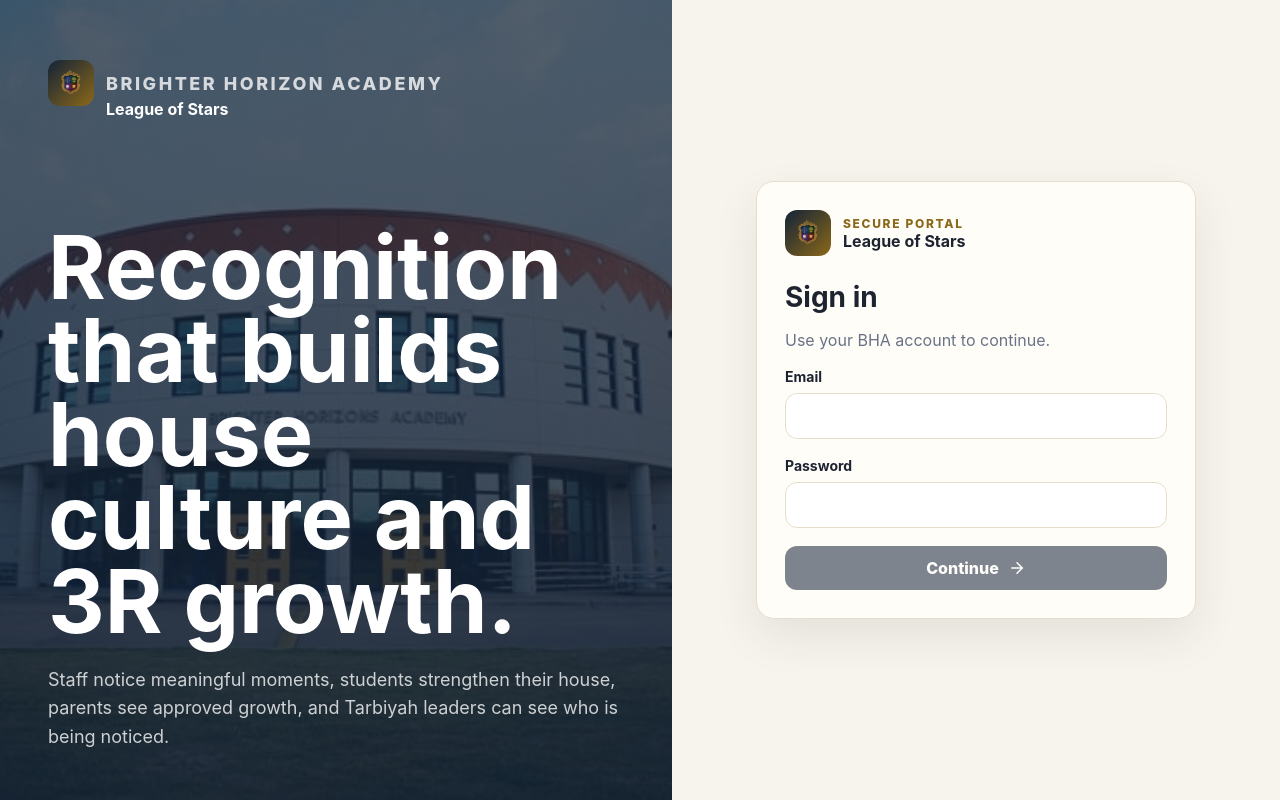
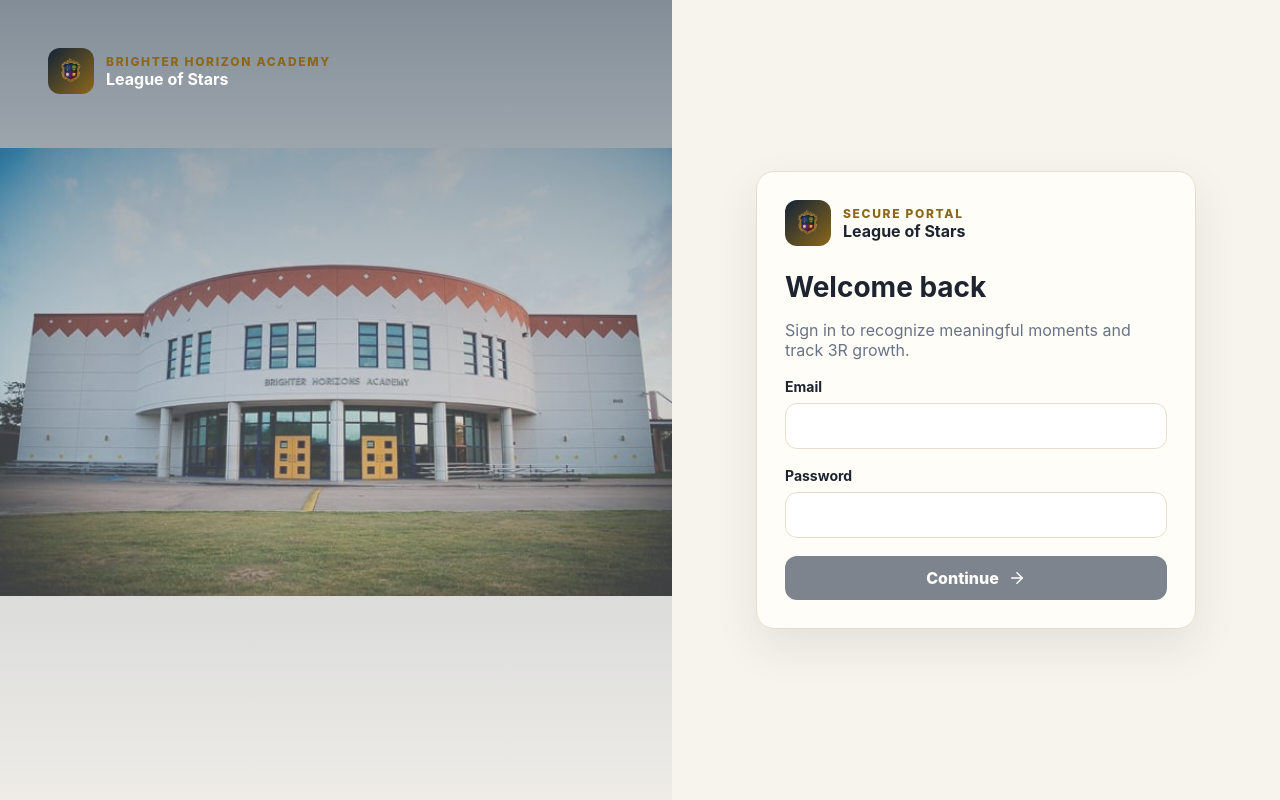
Before and after one commit to moneebsarmad/losv2, a Next.js app in the folder apps/web/: page / in a window 1280 px wide. Built offline with nearby package versions, Linux system fonts and the light colour scheme; no server answers.

Commit message:
Refine login hero treatment

```diff
--- a/apps/web/src/app/globals.css
+++ b/apps/web/src/app/globals.css
@@ -52,33 +52,36 @@ button {
 }
 
 .auth-hero {
+  position: relative;
+  overflow: hidden;
   min-height: 100vh;
   padding: 48px;
   display: flex;
   flex-direction: column;
-  justify-content: space-between;
+  justify-content: flex-start;
   color: white;
-  background:
-    linear-gradient(rgba(19, 35, 55, 0.72), rgba(19, 35, 55, 0.88)),
-    url("/images/brighter-horizons-campus.jpg");
-  background-size: cover;
-  background-position: center;
+  background: linear-gradient(180deg, #e9eff0 0%, #f7f4ee 100%);
 }
 
-.auth-hero h1 {
-  margin: 0;
-  max-width: 720px;
-  font-size: clamp(44px, 7vw, 88px);
-  line-height: 0.95;
-  letter-spacing: 0;
+.auth-hero::before,
+.auth-hero::after {
+  position: absolute;
+  inset: 0;
+  content: '';
 }
 
-.auth-hero p {
-  max-width: 620px;
-  margin: 22px 0 0;
-  color: rgba(255, 255, 255, 0.78);
-  font-size: 18px;
-  line-height: 1.6;
+.auth-hero::before {
+  background: url("/images/brighter-horizons-campus.jpg") center 42% / 100% auto no-repeat;
+  opacity: 0.72;
+}
+
+.auth-hero::after {
+  background: linear-gradient(180deg, rgba(19, 35, 55, 0.48), rgba(19, 35, 55, 0.18) 48%, rgba(19, 35, 55, 0.04));
+}
+
+.auth-hero > * {
+  position: relative;
+  z-index: 1;
 }
 
 .auth-panel {
@@ -529,6 +532,11 @@ button {
     padding: 32px 22px;
   }
 
+  .auth-hero::before {
+    background-size: 110% auto;
+    background-position: center 46%;
+  }
+
   .auth-panel {
     min-height: auto;
   }
--- a/apps/web/src/app/page.tsx
+++ b/apps/web/src/app/page.tsx
@@ -37,13 +37,6 @@ export default function LoginPage() {
             <strong>{APP_NAME}</strong>
           </div>
         </div>
-        <div>
-          <h1>Recognition that builds house culture and 3R growth.</h1>
-          <p>
-            Staff notice meaningful moments, students strengthen their house, parents see approved growth, and
-            Tarbiyah leaders can see who is being noticed.
-          </p>
-        </div>
       </section>
 
       <section className="auth-panel">
@@ -57,8 +50,8 @@ export default function LoginPage() {
               <strong>{APP_NAME}</strong>
             </div>
           </div>
-          <h2>Sign in</h2>
-          <p className="muted">Use your BHA account to continue.</p>
+          <h2>Welcome back</h2>
+          <p className="muted">Sign in to recognize meaningful moments and track 3R growth.</p>
 
           <div className="field">
             <label htmlFor="email">Email</label>
```
